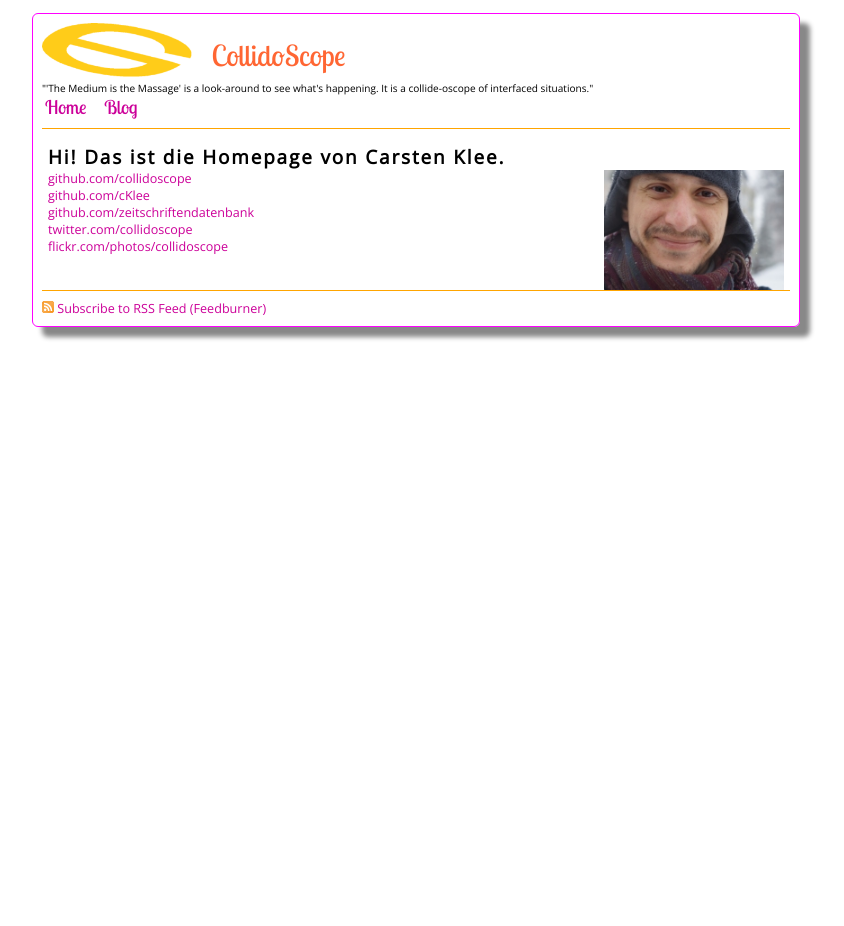
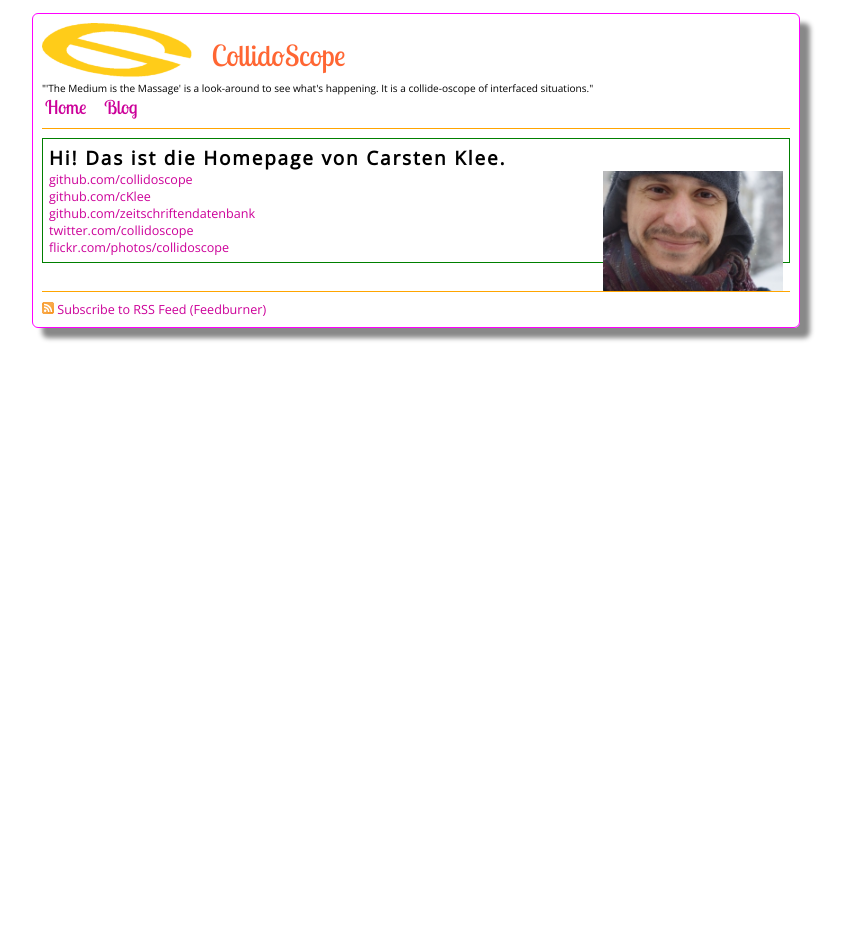
Before and after one commit to collidoscope/collidoscope.github.com, a Jekyll site: the page built from index.html, in a window 1280 px wide. Shown: the whole page, without its empty margins (224-1068 px from the left). Built offline with Jekyll 4.4.1, drawn with Linux system fonts in a browser that asks for light colours; some web fonts are replaced; Markdown is read by kramdown in place of the engine named in the settings.

Commit message:
Updated.

```diff
--- a/css/screen.css
+++ b/css/screen.css
@@ -52,7 +52,7 @@
 /* Home
 /*
 /*****************************************************************************/
-.contact {padding:6px;}
+.contact {padding:6px;border:1px solid green;}
 #me {float:right;width:180px;margin:left:20px;}
 ul.posts {
   list-style-type: none;
```
